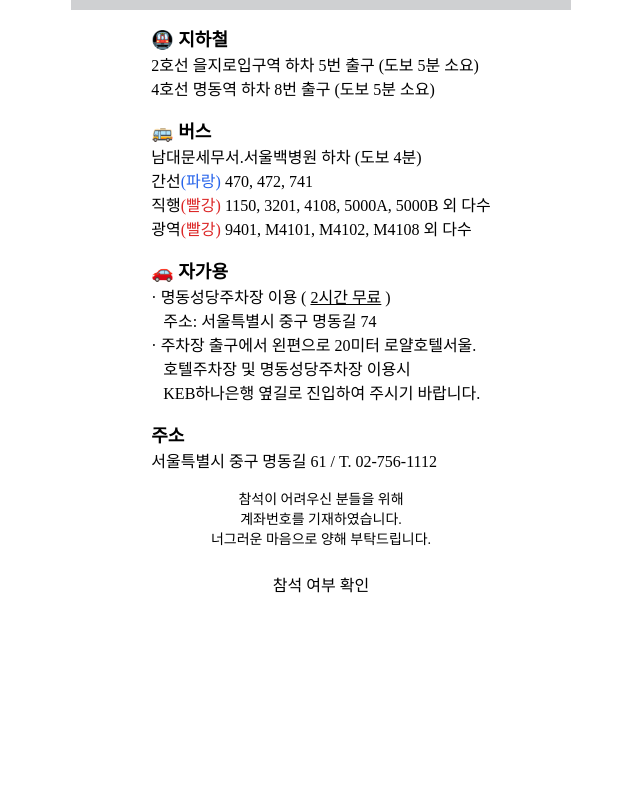
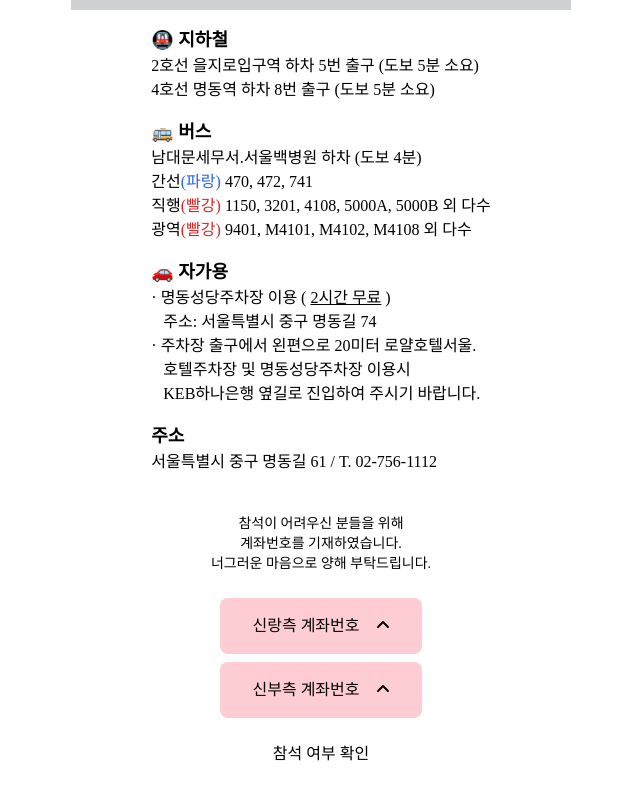
Before and after one commit to hhaze/wedding-invitation, a Next.js app: page / in a window 1280 px wide. Shown: the part 2365-3155 px from the top of the page, without its empty margins (319-959 px from the left). Before the commit the page ends 2987 px from the top, so only its background shows below. Built offline with nearby package versions, Linux system fonts and the light colour scheme.

Commit message:
Apply accordion and fontawesome icon

```diff
--- /dev/null
+++ b/components/accordion.tsx
@@ -0,0 +1,51 @@
+import React, {FunctionComponent, useState} from 'react'
+import {FontAwesomeIcon} from '@fortawesome/react-fontawesome'
+import {faAngleDown, faAngleUp} from '@fortawesome/free-solid-svg-icons'
+
+export const Accordion: FunctionComponent = () => {
+  const [groomShow, setGroomShow] = useState(false)
+  const [brideShow, setBrideShow] = useState(false)
+  const handleGroomOpen = () => setGroomShow(!groomShow)
+  const handleBrideOpen = () => setBrideShow(!brideShow)
+
+  return (
+    <>
+      <div className='groom-header' onClick={handleGroomOpen}>
+        <div className='w-full rounded-lg bg-rose-200 px-8 py-4'>
+          <button>신랑측 계좌번호</button>
+          <span className='pl-4'>
+            {groomShow
+              ? <FontAwesomeIcon icon={faAngleDown}/>
+              : <FontAwesomeIcon icon={faAngleUp}/>
+            }
+          </span>
+        </div>
+      </div>
+      {groomShow && (
+        <div className=''>
+          <div>신랑 아버지 123-456-789</div>
+          <div>신랑 어머니 123-456-789</div>
+          <div>신랑 123-456-789</div>
+        </div>
+      )}
+      <div className='bride-header pt-2' onClick={handleBrideOpen}>
+        <div className='w-full rounded-lg bg-rose-200 px-8 py-4'>
+          <button>신부측 계좌번호</button>
+          <span className='pl-4'>
+            {brideShow
+              ? <FontAwesomeIcon icon={faAngleDown}/>
+              : <FontAwesomeIcon icon={faAngleUp}/>
+            }
+          </span>
+        </div>
+      </div>
+      {brideShow && (
+        <div className=''>
+          <div>신부 아버지 123-456-789</div>
+          <div>신부 어머니 123-456-789</div>
+          <div>신부 123-456-789</div>
+        </div>
+      )}
+    </>
+  )
+}
--- a/components/banking.tsx
+++ b/components/banking.tsx
@@ -1,11 +1,15 @@
 import React, {FunctionComponent} from 'react'
+import {Accordion} from './accordion'
 
 export const Banking: FunctionComponent = () => {
   return (
-    <div className='flex flex-col items-center justify-center text-sm'>
-      <span>참석이 어려우신 분들을 위해</span>
-      <span>계좌번호를 기재하였습니다.</span>
-      <span>너그러운 마음으로 양해 부탁드립니다.</span>
-    </div>
+    <>
+      <div className='flex flex-col items-center justify-center text-sm py-6'>
+        <span>참석이 어려우신 분들을 위해</span>
+        <span>계좌번호를 기재하였습니다.</span>
+        <span>너그러운 마음으로 양해 부탁드립니다.</span>
+      </div>
+      <Accordion/>
+    </>
   )
 }
--- a/package.json
+++ b/package.json
@@ -9,6 +9,9 @@
     "lint": "next lint"
   },
   "dependencies": {
+    "@fortawesome/fontawesome-svg-core": "^6.1.2",
+    "@fortawesome/free-solid-svg-icons": "^6.1.2",
+    "@fortawesome/react-fontawesome": "^0.2.0",
     "next": "12.2.5",
     "react": "18.2.0",
     "react-dom": "18.2.0"
```
Also changed, not shown: 1 other file (tests, documents, lock files or other folders).
